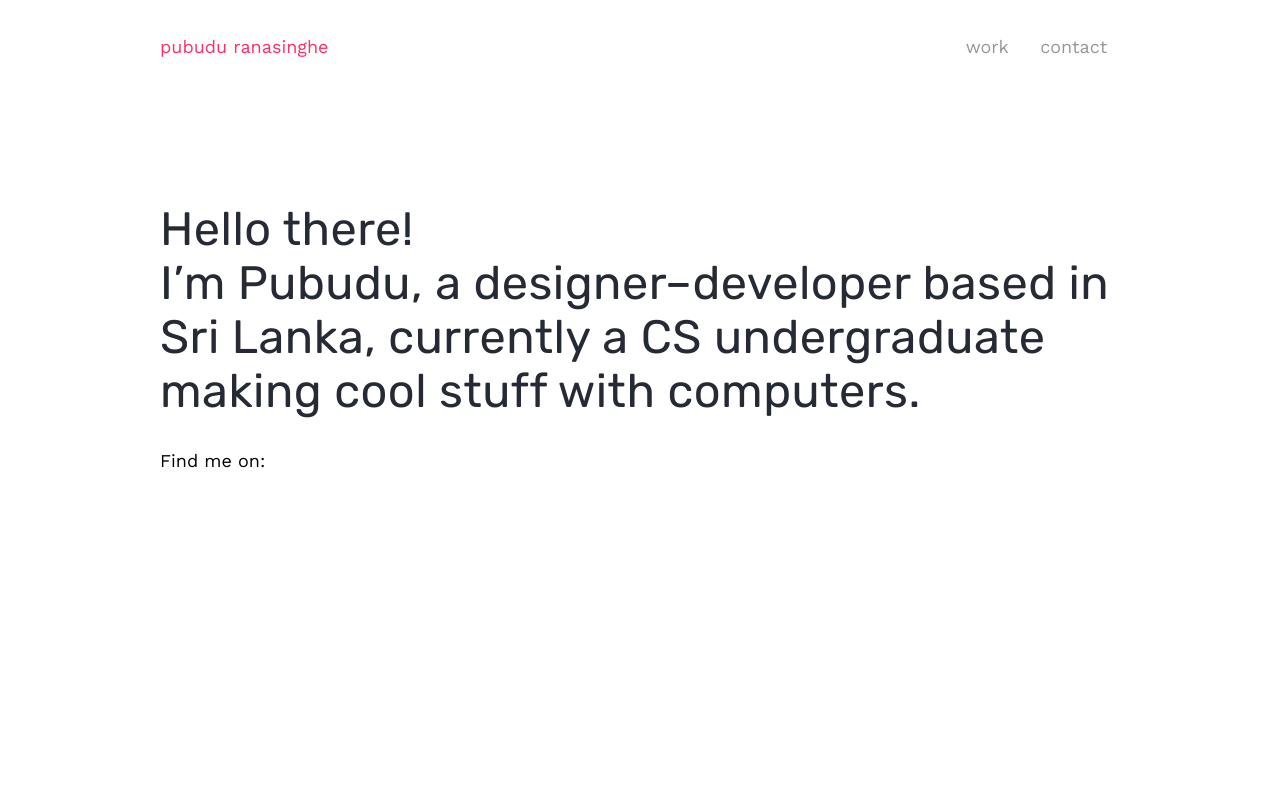
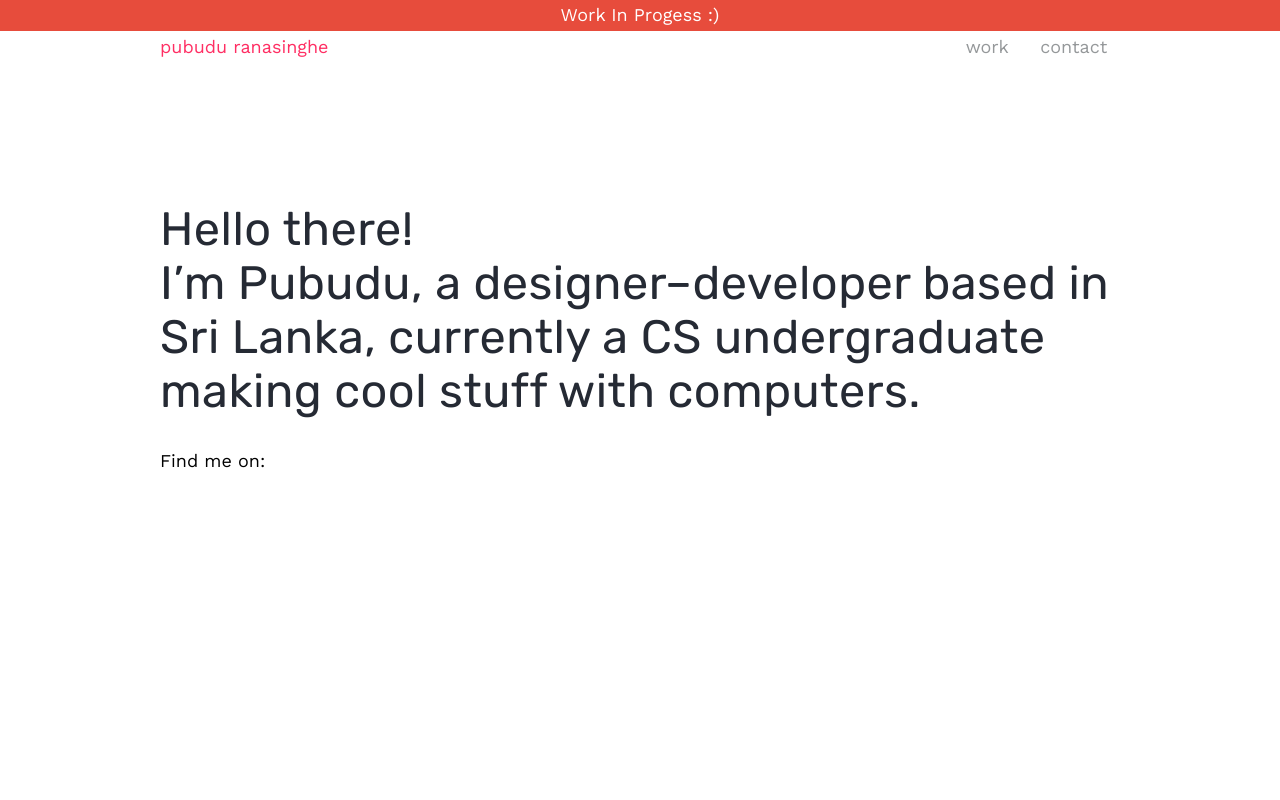
Before and after one commit to pubudu-ranasinghe/portfolio, a website: page index.html in a window 1280 px wide. Shown: the top 800 px of the page. Drawn offline with nearby package versions, Linux system fonts and the light colour scheme; some icons are missing.

Commit message:
add WIP notice

```diff
--- a/index.html
+++ b/index.html
@@ -15,6 +15,7 @@
   <link rel="stylesheet" type="text/css" href="css/style.css">
 </head>
 <body>
+  <div class="notice">Work In Progess :)</div>
   <nav class="navbar">
     <div class="container">
       <a href="#" class="brand">pubudu ranasinghe</a>
--- a/sass/style.scss
+++ b/sass/style.scss
@@ -67,6 +67,16 @@ h6 { font-size: 1em ;}
 //   @media (min-width: $screen-xl) { width: 900px; max-width: 100%; }
 // }
 
+.notice {
+  background-color: $eh-red;
+  padding: 5px;
+  text-align: center;
+  color: #fff;
+  position: fixed;
+  right: 0;
+  left: 0;
+  z-index: 99;
+}
 .navbar {
   padding: 30px 0;
   position: relative;
```
Also changed, not shown: css/style.css.
